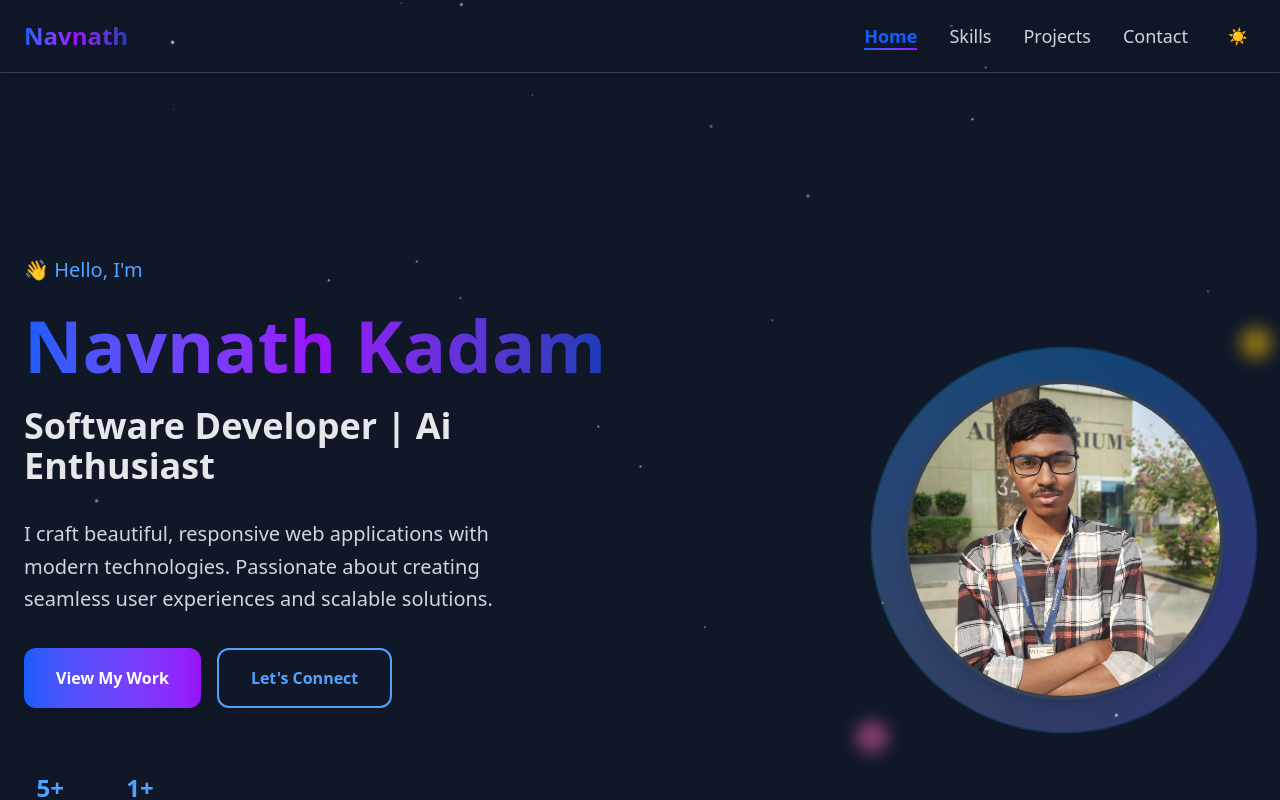
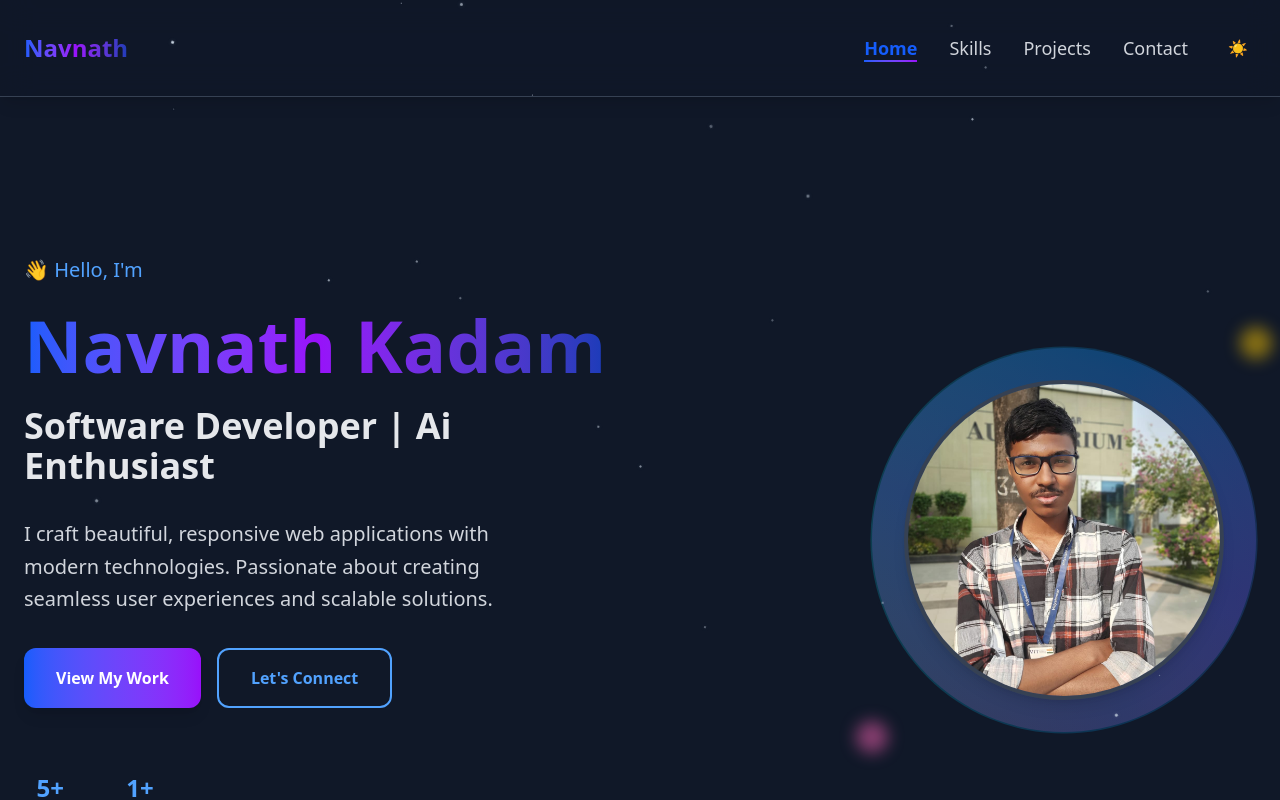
Before and after one commit to ndk123-web/my-portfolio, a Next.js app: page / in a window 1280 px wide. Shown: the top 800 px of the page. Built offline with nearby package versions, Linux system fonts and the light colour scheme.

Commit message:
Header Home and Skill Section completed

```diff
--- a/components/Header.jsx
+++ b/components/Header.jsx
@@ -126,14 +126,14 @@ const Header = ({ skillRef, homeRef }) => {
       initial={{ y: -100 }}
       animate={{ y: 0 }}
       transition={{ duration: 0.6 }}
-      className={`fixed w-full z-50 backdrop-blur-md ${
+      className={`fixed w-full z-50 backdrop-blur-lg ${ // md means medium , options = md->med , lg->large , xl->extra large
         theme === "dark"
-          ? "bg-gray-900/95 text-white border-gray-700"
-          : "bg-white/95 text-gray-900 border-gray-200"
+          ? "bg-gray-900/90 text-white border-gray-700"
+          : "bg-white/90 text-gray-900 border-gray-200"
       } shadow-lg border-b`}
     >
       <div className="container mx-auto px-6">
-        <div className="flex items-center justify-between py-4">
+        <div className="flex items-center justify-between py-7">
           {/* Logo */}
           <button onClick={handleHomeClick} className="focus:outline-none">
             <motion.h1
```
